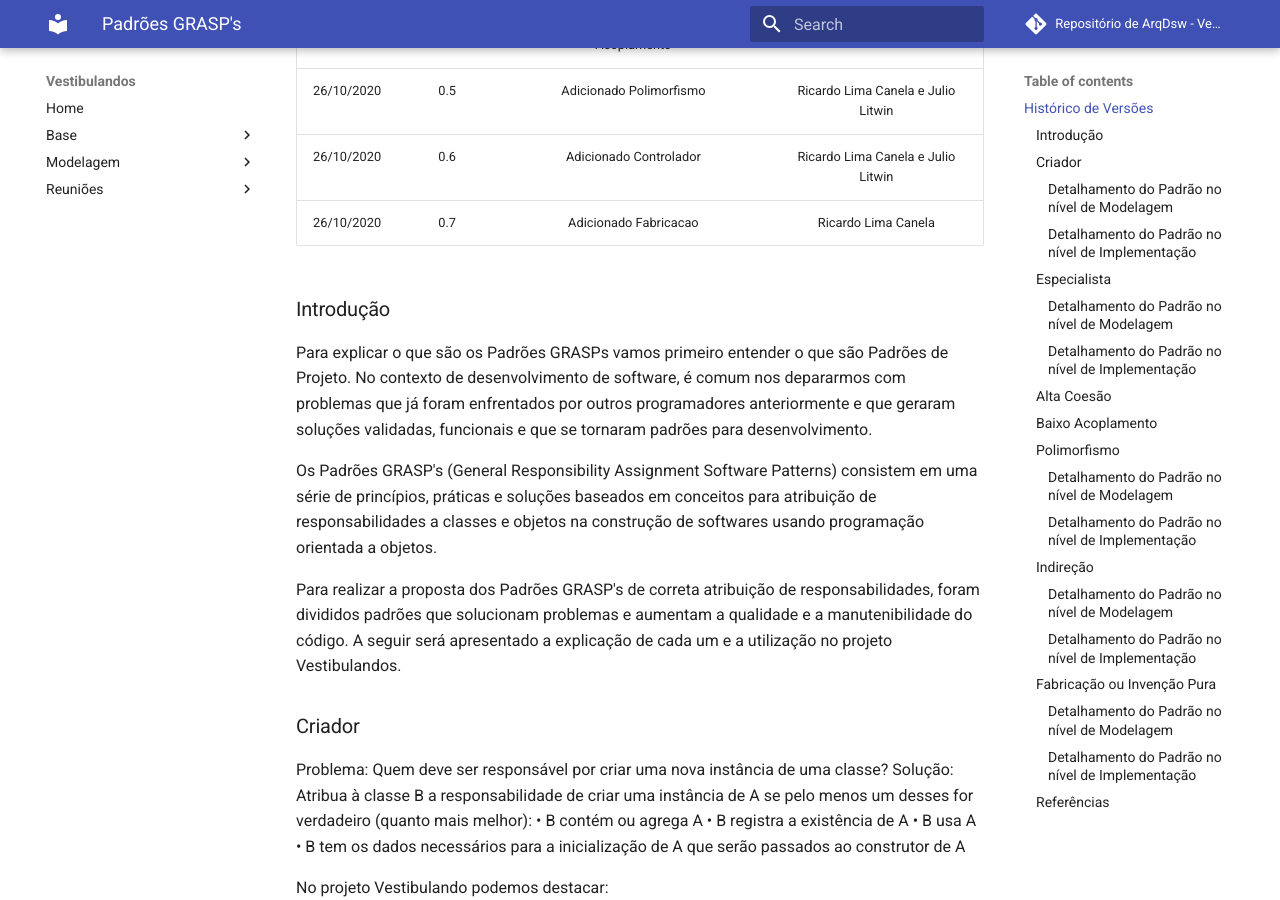
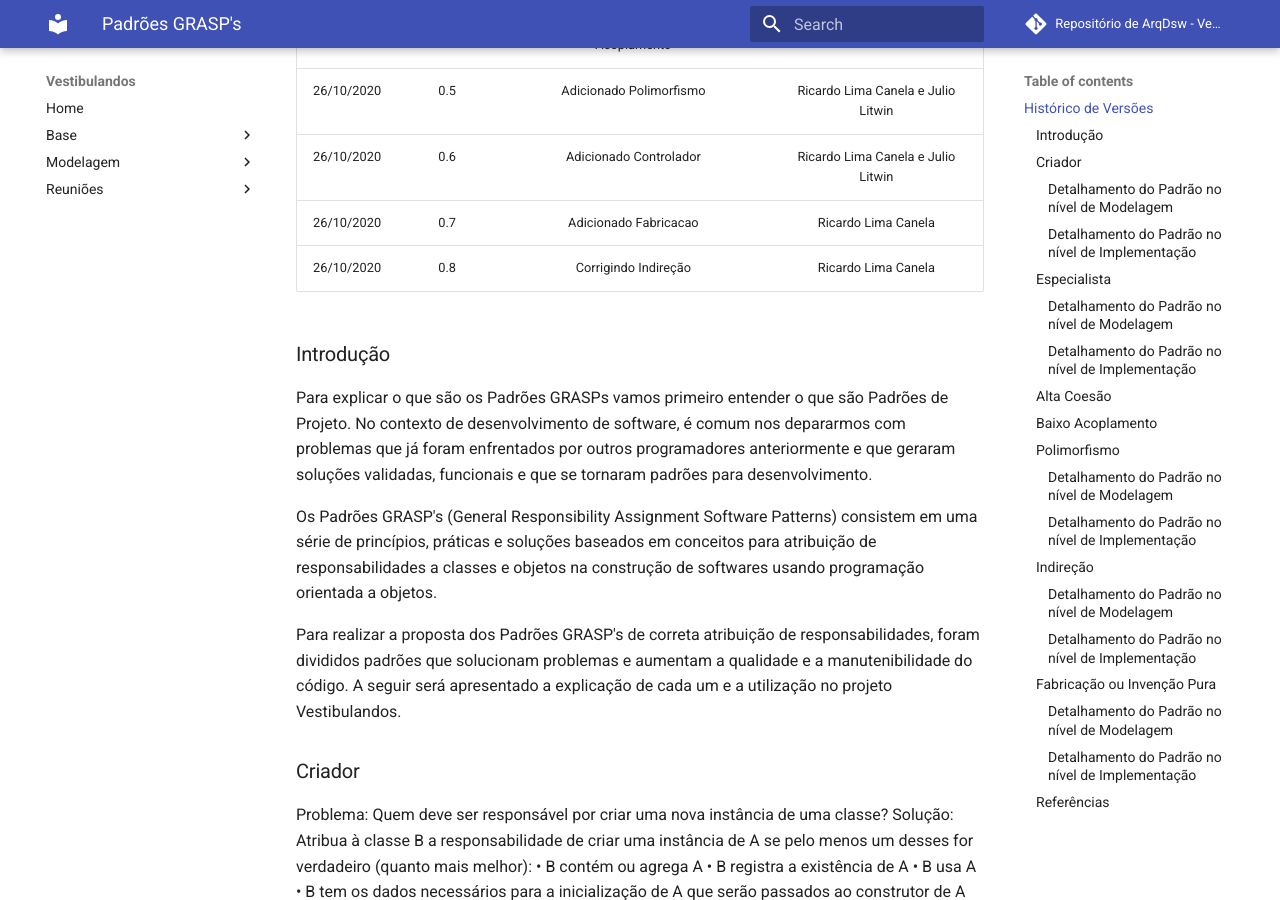
Before and after one commit to UnBArqDsw/2020.1_G4_Vestibulandos, an MkDocs documentation site: the page built from docs/padroes_de_projeto/grasps.md, in a window 1280 px wide and 900 px high, scrolled down 431 px. Built offline with MkDocs 1.6.1 and Material for MkDocs 9.7.7, drawn with Linux system fonts in a browser that asks for light colours; comment, search, counter and statistics services are not loaded.

Commit message:
Corrigindo Indirecao

```diff
--- a/docs/padroes_de_projeto/grasps.md
+++ b/docs/padroes_de_projeto/grasps.md
@@ -11,6 +11,7 @@
 | 26/10/2020 | 0.5 | Adicionado Polimorfismo | Ricardo Lima Canela e Julio Litwin |
 | 26/10/2020 | 0.6 | Adicionado Controlador | Ricardo Lima Canela e Julio Litwin |
 | 26/10/2020 | 0.7 | Adicionado Fabricacao | Ricardo Lima Canela |
+| 26/10/2020 | 0.8 | Corrigindo Indireção | Ricardo Lima Canela |
 
 ### Introdução
 
```
